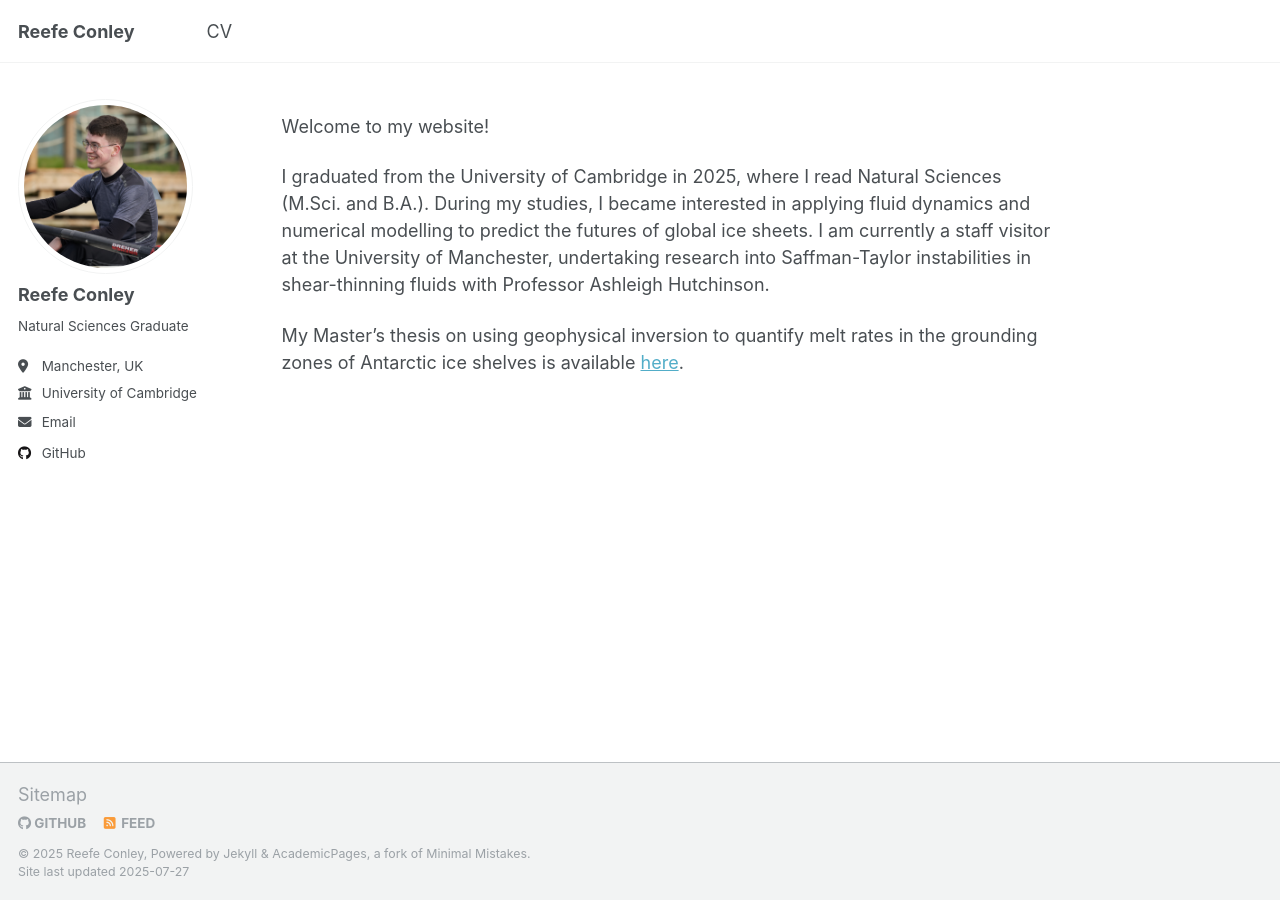
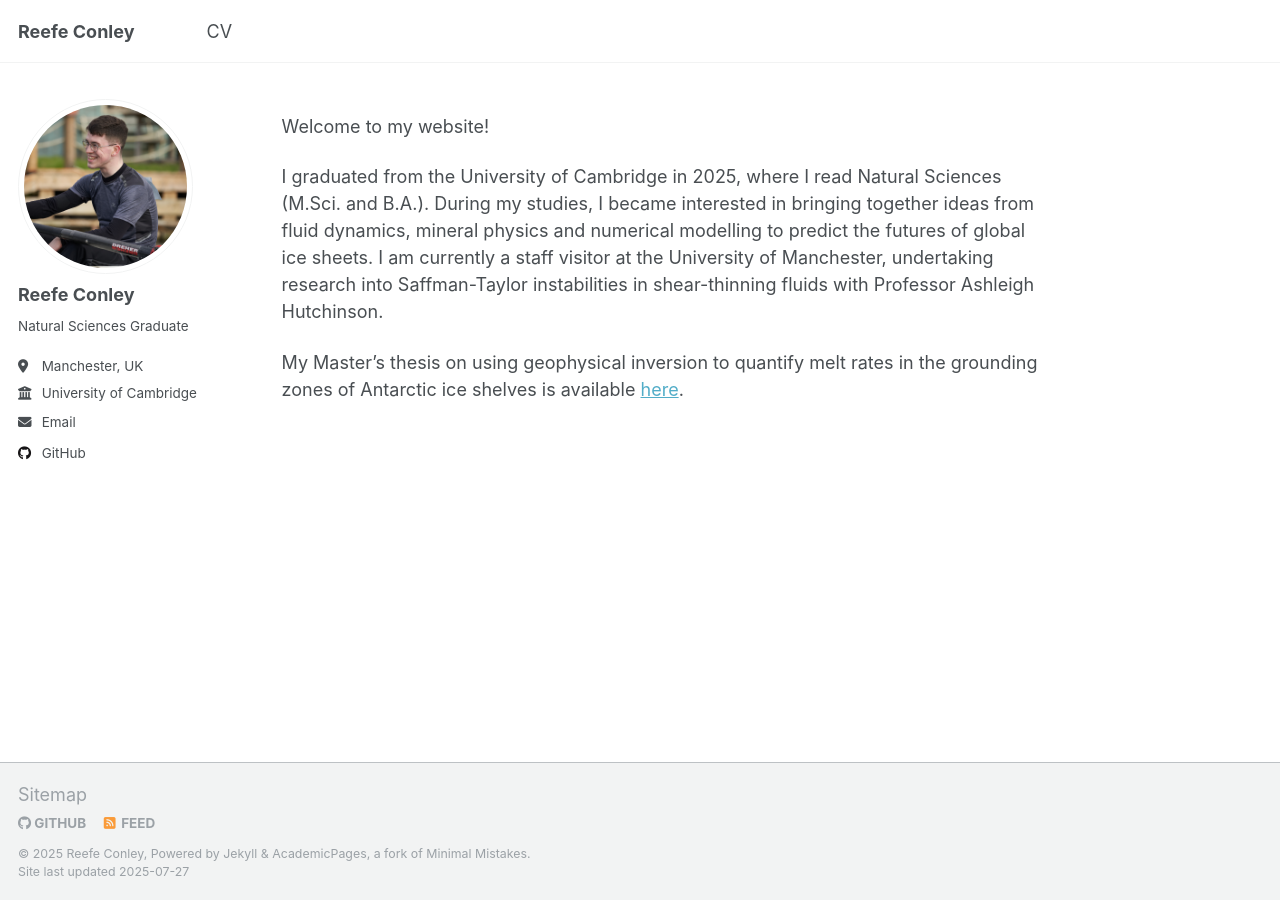
Before and after one commit to reefeconley/reefeconley.github.io, a Jekyll site: the page built from _pages/about.md, in a window 1280 px wide. Built offline with Jekyll 4.4.1, drawn with Linux system fonts in a browser that asks for light colours; a script that is not in the unit is left out.

Commit message:
Update about.md

```diff
--- a/_pages/about.md
+++ b/_pages/about.md
@@ -9,6 +9,6 @@
 
 Welcome to my website!
 
-I graduated from the University of Cambridge in 2025, where I read Natural Sciences (M.Sci. and B.A.). During my studies, I became interested in applying fluid dynamics and numerical modelling to predict the futures of global ice sheets. I am currently a staff visitor at the University of Manchester, undertaking research into Saffman-Taylor instabilities in shear-thinning fluids with Professor Ashleigh Hutchinson.
+I graduated from the University of Cambridge in 2025, where I read Natural Sciences (M.Sci. and B.A.). During my studies, I became interested in bringing together ideas from fluid dynamics, mineral physics and numerical modelling to predict the futures of global ice sheets. I am currently a staff visitor at the University of Manchester, undertaking research into Saffman-Taylor instabilities in shear-thinning fluids with Professor Ashleigh Hutchinson.
 
 My Master's thesis on using geophysical inversion to quantify melt rates in the grounding zones of Antarctic ice shelves is available <a href="/pdfs/Part_III_Dissertation_rjc213.pdf">here</a>.
```
